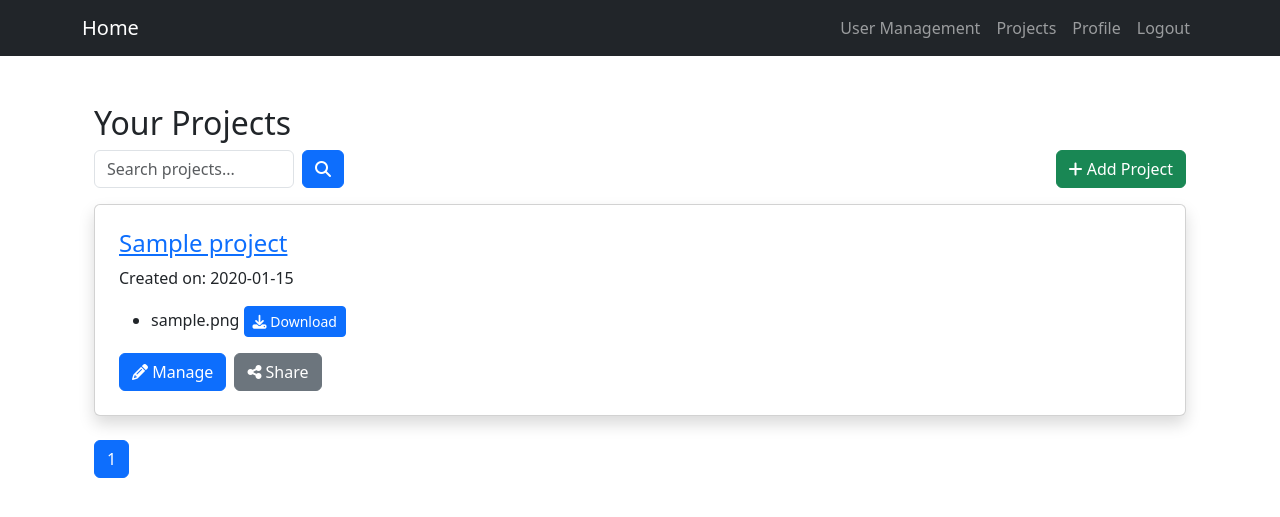
After one commit to a-aigner/filesharing, a Flask app: page /projects/projects in a window 1280 px wide. The commit adds this page. Shown: the top 517 px of the page. Run offline with Flask 3, Linux system fonts and the light colour scheme; a user stored in the database is signed in; tables that the repository leaves empty hold one stand-in row (values such as "Sample post"); some libraries are stand-ins or nearby versions.

Commit message:
filesharing v1

```diff
--- a/app/__init__.py
+++ b/app/__init__.py
@@ -26,17 +26,13 @@ def create_app():
     # Import and Register Blueprints
     from app.routes.auth import auth_bp
     from app.routes.home import home_bp
-    # from app.routes.files import files_bp
     from app.routes.projects import projects_bp
-    # from app.routes.share import share_bp
     from app.routes.admin import admin_bp
     from app.routes.profile import profile_bp
 
     app.register_blueprint(auth_bp)
     app.register_blueprint(home_bp)
-    # app.register_blueprint(files_bp, url_prefix='/files')
     app.register_blueprint(projects_bp, url_prefix='/projects')
-    # app.register_blueprint(share_bp, url_prefix='/share')
     app.register_blueprint(admin_bp, url_prefix='/admin')
     app.register_blueprint(profile_bp, url_prefix='/profile')
 
--- a/app/routes/projects.py
+++ b/app/routes/projects.py
@@ -1,8 +1,120 @@
-from flask import Blueprint, render_template
+from flask import Blueprint, render_template, request, redirect, url_for, flash
+from flask_login import login_required, current_user
+from werkzeug.utils import secure_filename
+from flask import send_file
+import io
+from app import db
+from app.models import Project, File
+import os
 
 projects_bp = Blueprint('projects', __name__)
 
 
-@projects_bp.route('/dashboard')
-def dashboard():
-    return render_template('projects/dashboard.html')
+@projects_bp.route('/projects')
+@login_required
+def list_projects():
+    search_query = request.args.get('search', '').strip()
+    page = request.args.get('page', 1, type=int)
+    per_page = 1  # One project per page
+
+    # Filter projects by name or ID
+    if search_query:
+        projects = Project.query.filter(
+            (Project.name.ilike(f"%{search_query}%")) | (Project.id.cast(db.String).ilike(f"%{search_query}%"))
+        ).filter_by(owner_id=current_user.id).paginate(page=page, per_page=per_page)
+    else:
+        projects = Project.query.filter_by(owner_id=current_user.id).paginate(page=page, per_page=per_page)
+
+    return render_template('projects/project_list.html', projects=projects, search_query=search_query)
+
+
+@projects_bp.route('/projects/create', methods=['GET', 'POST'])
+@login_required
+def create_project():
+    if request.method == 'POST':
+        name = request.form['name']
+        new_project = Project(name=name, owner_id=current_user.id)
+        db.session.add(new_project)
+        db.session.commit()
+        flash("Project created successfully!", "success")
+        return redirect(url_for('projects.list_projects'))
+
+    return render_template('projects/create_project.html')
+
+
+@projects_bp.route('/projects/<int:project_id>')
+@login_required
+def project_detail(project_id):
+    """Display project details with paginated file list."""
+    project = Project.query.filter_by(id=project_id, owner_id=current_user.id).first_or_404()
+
+    # Pagination setup
+    page = request.args.get('page', 1, type=int)
+    per_page = 15
+    files = File.query.filter_by(project_id=project.id).paginate(page=page, per_page=per_page)
+
+    return render_template('projects/project_detail.html', project=project, files=files)
+
+
+@projects_bp.route('/share/<access_key>')
+def shared_project(access_key):
+    """Allow non-users to view and download files from a shared project."""
+    project = Project.query.filter_by(access_key=access_key).first_or_404()
+
+    # Pagination setup
+    page = request.args.get('page', 1, type=int)
+    per_page = 15  # Show 15 files per page
+    files = File.query.filter_by(project_id=project.id).paginate(page=page, per_page=per_page)
+
+    return render_template('projects/shared_project.html', project=project, files=files)
+
+
+@projects_bp.route('/projects/<int:project_id>/upload', methods=['POST'])
+@login_required
+def upload_file(project_id):
+    """Upload a file to a project (stored in MySQL)."""
+    project = Project.query.filter_by(id=project_id, owner_id=current_user.id).first_or_404()
+
+    if 'file' not in request.files:
+        flash('No file selected!', 'danger')
+        return redirect(url_for('projects.project_detail', project_id=project.id))
+
+    file = request.files['file']
+    if file.filename == '':
+        flash('No file selected!', 'danger')
+        return redirect(url_for('projects.project_detail', project_id=project.id))
+
+    filename = secure_filename(file.filename)
+    file_data = file.read()  # Read file as binary data
+
+    new_file = File(filename=filename, data=file_data, project_id=project.id)
+    db.session.add(new_file)
+    db.session.commit()
+
+    flash('File uploaded successfully!', 'success')
+    return redirect(url_for('projects.project_detail', project_id=project.id))
+
+
+@projects_bp.route('/download/<int:file_id>')
+def download_file(file_id):
+    """Download a file from the database using its ID."""
+    file = File.query.get_or_404(file_id)
+
+    return send_file(
+        io.BytesIO(file.data),
+        as_attachment=True,
+        download_name=file.filename
+    )
+
+
+@projects_bp.route('/projects/<int:project_id>/delete_file/<int:file_id>', methods=['POST'])
+@login_required
+def delete_file(project_id, file_id):
+    project = Project.query.filter_by(id=project_id, owner_id=current_user.id).first_or_404()
+    file = File.query.filter_by(id=file_id, project_id=project.id).first_or_404()
+
+    db.session.delete(file)
+    db.session.commit()
+    flash(f'File "{file.filename}" deleted successfully.', 'success')
+
+    return redirect(url_for('projects.project_detail', project_id=project.id))
--- a/app/templates/base.html
+++ b/app/templates/base.html
@@ -5,7 +5,9 @@
     <meta name="viewport" content="width=device-width, initial-scale=1">
     <title>{% block title %}File Sharing Platform{% endblock %}</title>
     <link href="https://cdn.jsdelivr.net/npm/bootstrap@5.3.0/dist/css/bootstrap.min.css" rel="stylesheet">
+    <script src="https://kit.fontawesome.com/a076d05399.js" crossorigin="anonymous"></script> <!-- FontAwesome -->
 </head>
+
 <body>
     <nav class="navbar navbar-expand-lg navbar-dark bg-dark">
         <div class="container">
@@ -19,6 +21,7 @@
                         {% if current_user.is_admin %}
                             <li class="nav-item"><a class="nav-link" href="{{ url_for('admin_panel.user_list') }}">User Management</a></li>
                         {% endif %}
+                        <li class="nav-item"><a class="nav-link" href="{{ url_for('projects.list_projects') }}">Projects</a></li>
                         <li class="nav-item"><a class="nav-link" href="{{ url_for('profile.profile') }}">Profile</a></li>
                         <li class="nav-item"><a class="nav-link" href="{{ url_for('auth.logout') }}">Logout</a></li>
                     {% else %}
--- /dev/null
+++ b/app/templates/projects/project_list.html
@@ -0,0 +1,90 @@
+{% extends 'base.html' %}
+
+{% block content %}
+<div class="container mt-5">
+    <h2>Your Projects</h2>
+
+    <!-- Search Bar & Add Project Button -->
+    <div class="d-flex justify-content-between align-items-center mb-3">
+        <form method="GET" action="{{ url_for('projects.list_projects') }}" class="d-flex">
+            <input type="text" name="search" class="form-control me-2" placeholder="Search projects..." value="{{ search_query }}" style="width: 200px;">
+            <button type="submit" class="btn btn-primary">
+                <i class="fas fa-search"></i> <!-- Magnifying Glass Icon -->
+            </button>
+        </form>
+        <a href="{{ url_for('projects.create_project') }}" class="btn btn-success">
+            <i class="fas fa-plus"></i> Add Project
+        </a>
+    </div>
+
+    {% for project in projects.items %}
+    <div class="card shadow p-4 mb-4">
+        <h4>
+            <a href="{{ url_for('projects.project_detail', project_id=project.id) }}">{{ project.name }}</a>
+        </h4>
+        <p>Created on: {{ project.created_at.strftime('%Y-%m-%d') }}</p>
+
+        {% set project_files = project.files[:5] %}
+        {% if project_files %}
+        <ul>
+            {% for file in project_files %}
+                <li>
+                    {{ file.filename }}
+                    <a href="{{ url_for('projects.download_file', file_id=file.id) }}" class="btn btn-sm btn-primary">
+                        <i class="fas fa-download"></i> Download
+                    </a>
+                </li>
+            {% endfor %}
+            {% if project.files|length > 5 %}
+                <li>...</li>
+            {% endif %}
+        </ul>
+        {% else %}
+        <p>No files uploaded yet.</p>
+        {% endif %}
+
+        <div class="d-flex">
+            <a href="{{ url_for('projects.project_detail', project_id=project.id) }}" class="btn btn-primary me-2">
+                <i class="fas fa-pencil-alt"></i> Manage
+            </a>
+            <button class="btn btn-secondary" onclick="copyToClipboard('{{ request.host_url }}/projects/share/{{ project.access_key }}')">
+                <i class="fas fa-share-alt"></i> Share
+            </button>
+        </div>
+    </div>
+    {% endfor %}
+
+
+    <!-- Pagination -->
+    <nav>
+        <ul class="pagination">
+            {% if projects.has_prev %}
+                <li class="page-item"><a class="page-link" href="{{ url_for('projects.list_projects', page=projects.prev_num, search=search_query) }}">Previous</a></li>
+            {% endif %}
+            {% for page_num in projects.iter_pages() %}
+                {% if page_num %}
+                    <li class="page-item {% if projects.page == page_num %}active{% endif %}">
+                        <a class="page-link" href="{{ url_for('projects.list_projects', page=page_num, search=search_query) }}">{{ page_num }}</a>
+                    </li>
+                {% else %}
+                    <li class="page-item disabled"><span class="page-link">...</span></li>
+                {% endif %}
+            {% endfor %}
+            {% if projects.has_next %}
+                <li class="page-item"><a class="page-link" href="{{ url_for('projects.list_projects', page=projects.next_num, search=search_query) }}">Next</a></li>
+            {% endif %}
+        </ul>
+    </nav>
+</div>
+
+<!-- Copy to Clipboard Script -->
+<script>
+function copyToClipboard(text) {
+    navigator.clipboard.writeText(text).then(() => {
+        alert('Share link copied to clipboard!');
+    }).catch(err => {
+        console.error('Failed to copy: ', err);
+    });
+}
+</script>
+{% endblock %}
```
Also changed, not shown: app/models.py (+32 -0 lines), app/templates/projects/create_project.html (added, +15 -0 lines), app/templates/projects/project_detail.html (added, +84 -0 lines), app/templates/projects/shared_project.html (added, +63 -0 lines), app/routes/files.py (deleted), app/routes/share.py (deleted), instance/site.db.
